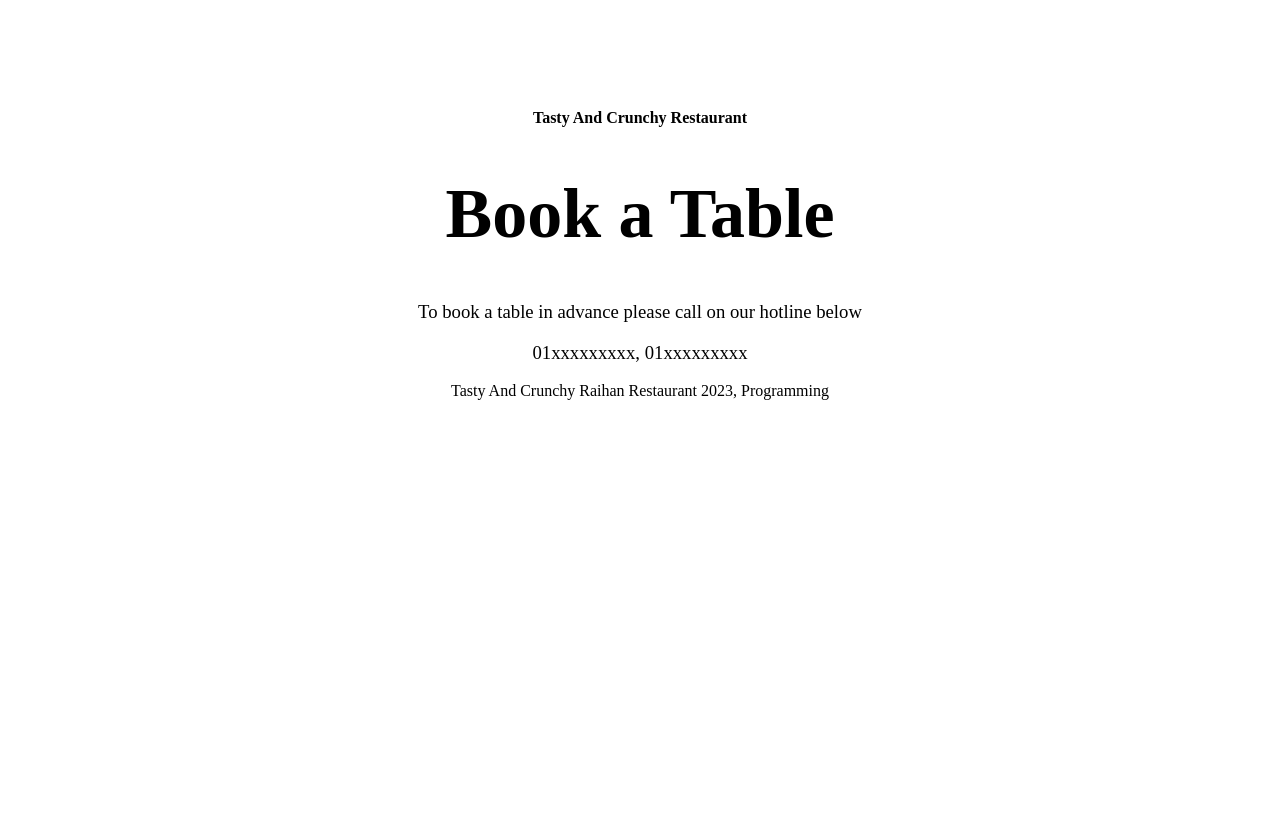
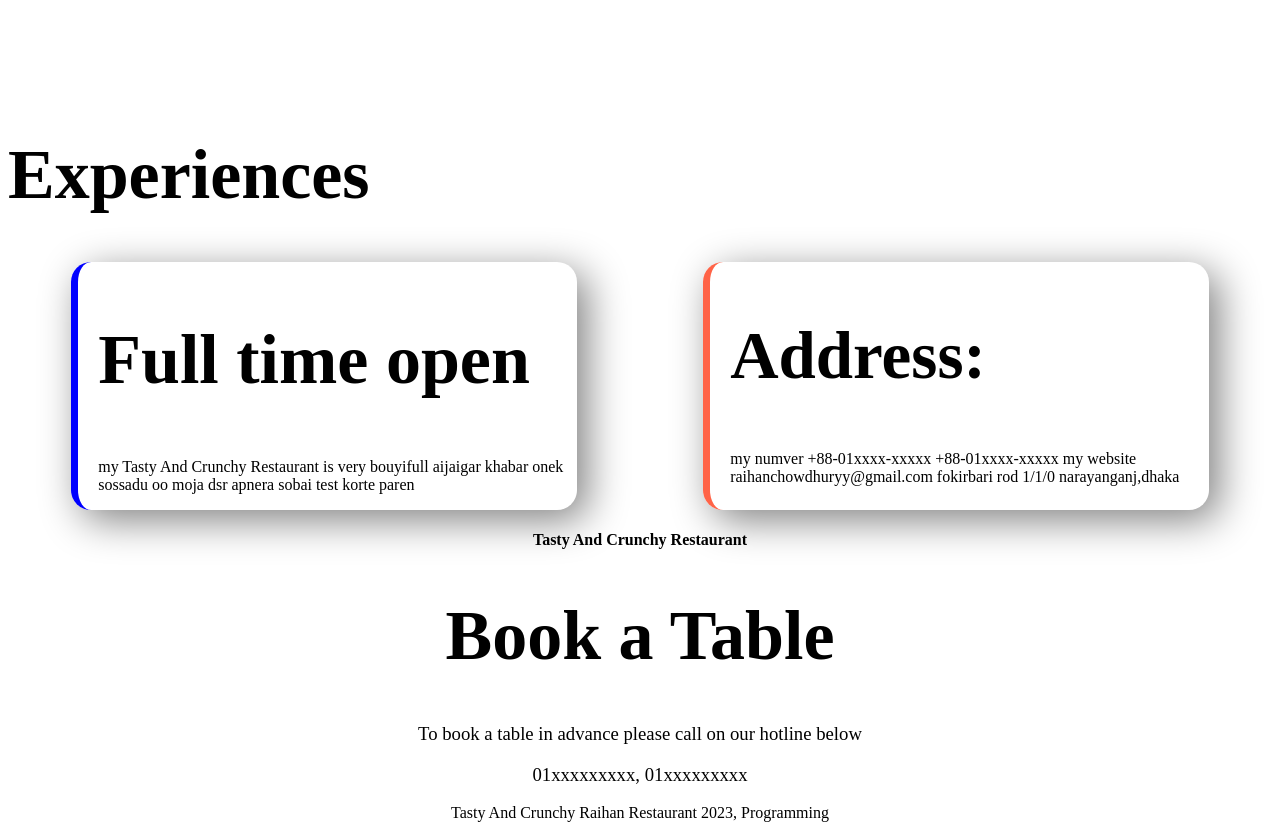
Before and after one commit to raihanchowdhury123/raihan-restaurant, a plain HTML site: page index.html in a window 1280 px wide. Shown: the part 2300-3138 px from the top of the page. Before the commit the page ends 2716 px from the top, so only its background shows below. Drawn offline with Linux system fonts and the light colour scheme.

Commit message:
style boder and added

```diff
--- a/index.html
+++ b/index.html
@@ -15,7 +15,7 @@
         <h1 id="wlc">welcome to</h1>
         <h2 id="tac">Tasty And Crunchy Raihan Restaurant</h2>
     </div>
-    <section>
+    <section class="flex">
         <div class="Los">
             <h4>Tasty And Crunchy Restaurant</h4>
             <h1>Losos & Vegetables</h1>
@@ -28,7 +28,7 @@
         </div>
     </section>
 
-    <section>
+    <section class="flex">
         <div class="Los">
             <img src="image/moton.png" alt="">
         </div>
@@ -40,7 +40,7 @@
             <a class="link-button" target="-blank" href="https://www.google.com/webhp?authuser=1">VIEW OUR RECIPE</a>
         </div>
     </section>
-    <section>
+    <section class="flex">
 
         <div class="Los">
             <h4>Tasty And Crunchy Restaurant</h4>
@@ -53,12 +53,28 @@
             <img src="image/bajitabal.png" alt="">
         </div>
     </section>
+    <h1>Experiences</h1>
+    <section>
+        <div id="full-stack" class="Experiences-item">
+            <h2>Full time open</h2>
+            <p>my Tasty And Crunchy Restaurant is very bouyifull aijaigar khabar onek sossadu oo moja dsr apnera sobai
+                test korte paren</p>
+        </div>
+        <div id="baby-stack" class="Experiences-item">
+            <h2 class="hhh">Address:</h2>
+
+            <p>my numver +88-01xxxx-xxxxx +88-01xxxx-xxxxx my website raihanchowdhuryy@gmail.com fokirbari rod 1/1/0
+                narayanganj,dhaka</p>
+        </div>
+    </section>
     <div>
         <h4 id="ri">Tasty And Crunchy Restaurant</h4>
         <h1 id="bi">Book a Table</h1>
         <h3>To book a table in advance please call on our hotline below </h3>
-        <h3>01xxxxxxxxx, 01xxxxxxxxx</h3>
+        <h3 class="viv">01xxxxxxxxx, 01xxxxxxxxx</h3>
     </div>
+
+
 </body>
 <footer>
     <p>Tasty And Crunchy Raihan Restaurant 2023, Programming</p>
--- a/style.css
+++ b/style.css
@@ -64,6 +64,28 @@ h3 {
     font-weight: 300;
 }
 
+.hhh {
+    font-size: 67px;
+}
+
+.Experiences-item {
+    width: 40%;
+    margin-left: 5%;
+    margin-right: 5%;
+    padding-left: 20px;
+    border-radius: 20px;
+    box-shadow: 10px 10px 40px grey;
+
+}
+
+#full-stack {
+    border-left: 7px solid blue;
+}
+
+#baby-stack {
+    border-left: 7px solid tomato;
+}
+
 footer {
     text-align: center;
 }
```
